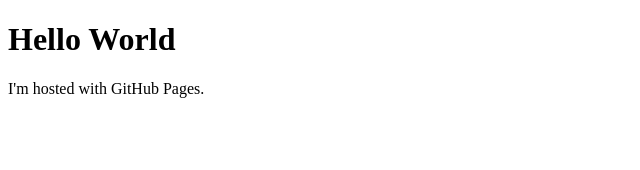
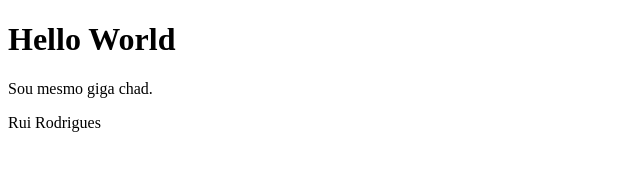
Before and after one commit to Runis13/Runis13.github.io, a plain HTML site: page index.html in a window 1280 px wide. Shown: the whole page, without its empty margins (0-640 px from the left). Drawn offline with Linux system fonts and the light colour scheme.

Commit message:
test commit

```diff
--- a/index.html
+++ b/index.html
@@ -2,6 +2,7 @@
 <html>
 <body>
 <h1>Hello World</h1>
-<p>I'm hosted with GitHub Pages.</p>
+<p>Sou mesmo giga chad.</p>
+<p>Rui Rodrigues</p>
 </body>
 </html>
```
